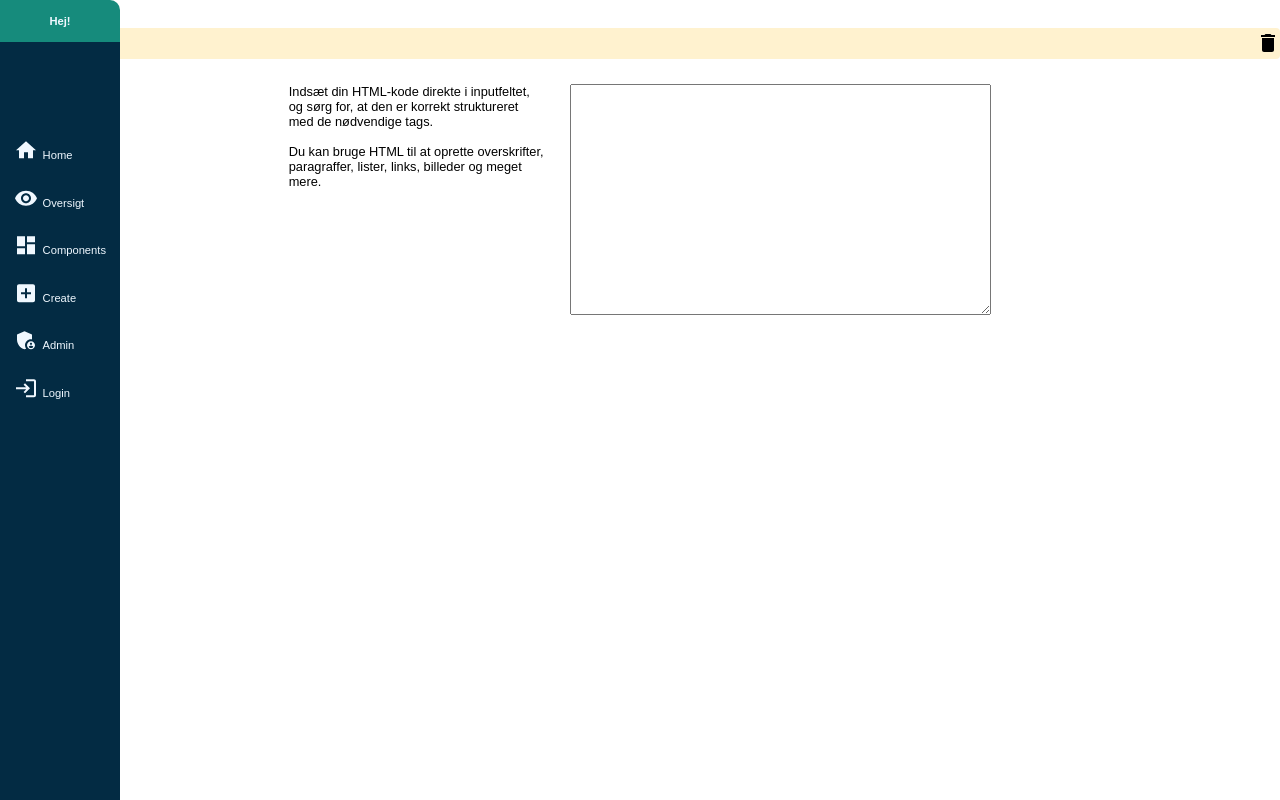
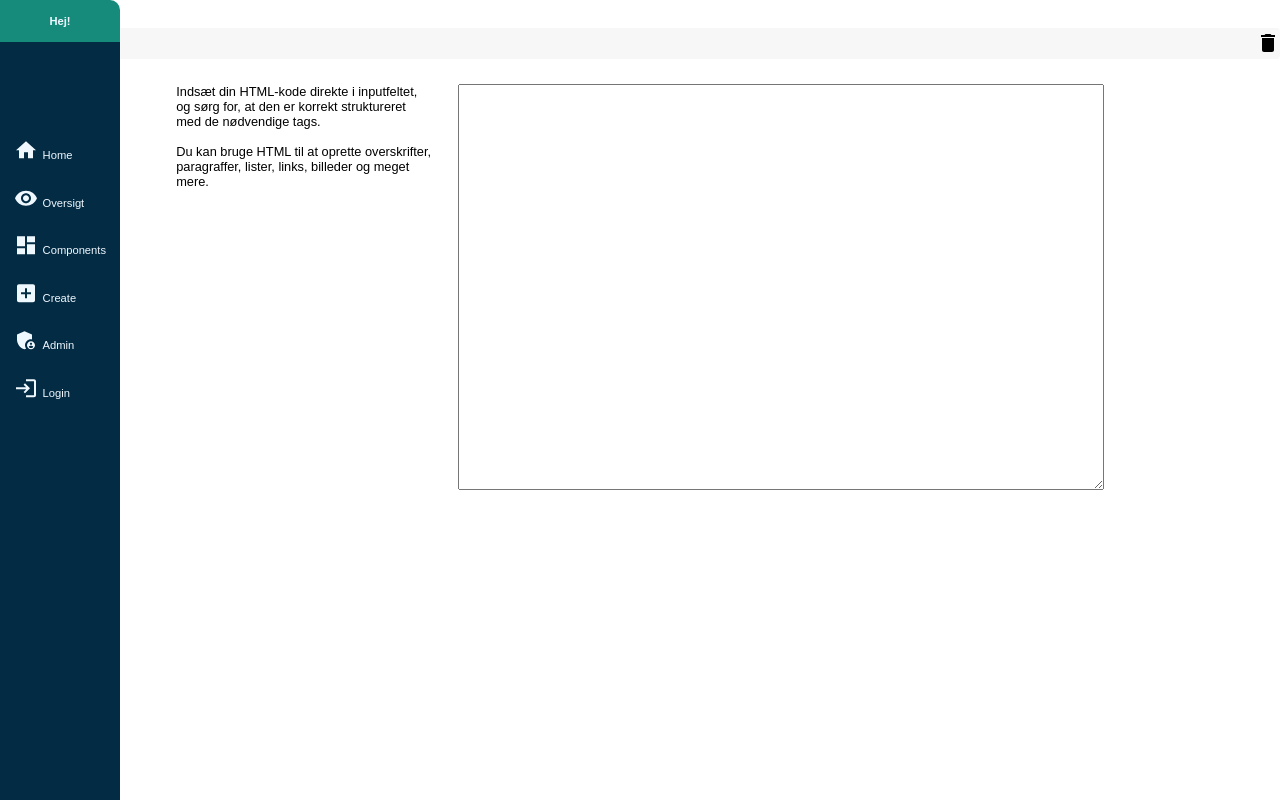
Before and after one commit to FU-ITU/Moodlewebshare, a Next.js app: page /createpost/contentfragments/htmlcontent in a window 1280 px wide. Built offline with nearby package versions, Linux system fonts and the light colour scheme; no server answers.

Commit message:
små ændringer

```diff
--- a/pages/updatepost/updatewithcreate.js
+++ b/pages/updatepost/updatewithcreate.js
@@ -188,7 +188,7 @@ function Page() {
         <div className="frontpage-grid">
           <div className="wrapper-create">
           <button onClick={handleDelete}>Delete</button>
-          <button onClick={(e) =>handleGet()}> Hent data</button>
+          <button onClick={(e) =>handleGet()}> Se gamle værdier</button>
             <div className="form-wrapper" id="form-wrapper">
               <h1>Opdater</h1>
               <form onSubmit={handleForm} className="form">
--- a/styles/globals.css
+++ b/styles/globals.css
@@ -330,7 +330,7 @@ input[type='checkbox'] {
     flex-direction: row;
     justify-content: center;
     align-items: center;
-    padding: 0 0 5%;
+    padding: 5% 0 5%;
 
 
     input {
@@ -375,6 +375,11 @@ input[type='checkbox'] {
       margin: 0;
     }
 
+    textarea{
+      height: 400px !important;
+      width: 50% !important;
+    }
+
 
   }
   #image-preview-update{
@@ -386,7 +391,7 @@ input[type='checkbox'] {
     display: flex;
     flex-wrap: nowrap;
     justify-content: space-between;
-    background-color: #ffb90831;
+    background-color: #7777760e;
     border-radius: 4px;
 
 
```
